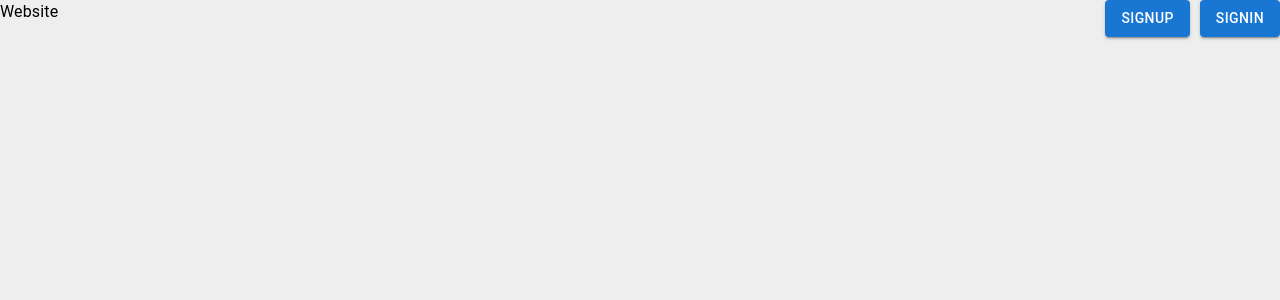
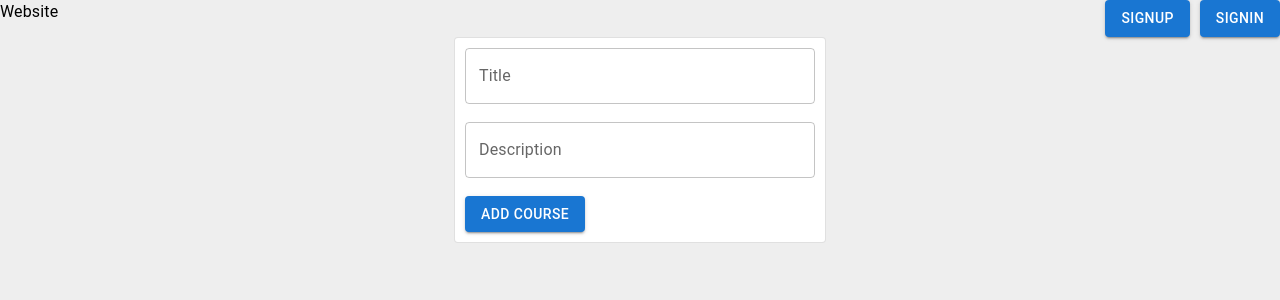
Before and after one commit to Anuraag-CH/course-selling-website-ui, a React (Vite) app: page /addcourse in a window 1280 px wide. Shown: the top 300 px of the page. Built offline with nearby package versions, Linux system fonts and the light colour scheme.

Commit message:
add cousrse

```diff
--- /dev/null
+++ b/src/AddCourse.jsx
@@ -0,0 +1,54 @@
+import Button from "@mui/material/Button";
+import TextField from "@mui/material/TextField";
+import Card from "@mui/material/Card";
+import { useState } from "react";
+
+function AddCourse() {
+  const [title, setTitle] = useState("");
+  const [description, setDescription] = useState("");
+
+  return (
+    <div style={{ display: "flex", justifyContent: "center" }}>
+      <Card variant="outlined" style={{ width: 350, padding: 10 }}>
+        <TextField
+          id="filled-basic"
+          label="Title"
+          variant="outlined"
+          fullWidth={true}
+          onChange={(e) => {
+            setTitle(e.target.value);
+          }}
+        />
+        <br />
+        <br />
+        <TextField
+          id="outlined-password-input"
+          label="Description"
+          fullWidth={true}
+          onChange={(e) => {
+            setDescription(e.target.value);
+          }}
+        />
+        <br />
+        <br />
+        <Button
+          variant="contained"
+          onClick={() => {
+            fetch("http://localhost:3000/admin/courses", {
+              method: "POST",
+              body: JSON.stringify({ title, description, published: true }),
+              headers: {
+                "Content-type": "application/json",
+                Authorization: "Bearer " + localStorage.getItem("token"), // Replace "token" with the actual key used for the token in localStorage
+              },
+            });
+          }}
+        >
+          Add Course
+        </Button>
+      </Card>
+    </div>
+  );
+}
+
+export default AddCourse;
--- a/src/App.jsx
+++ b/src/App.jsx
@@ -3,6 +3,7 @@
 import Signup from "./Signup";
 import AppBar from "./Appbar";
 import Signin from "./Signin";
+import AddCourse from "./AddCourse";
 
 function App() {
   return (
@@ -14,6 +15,7 @@
         <Routes>
           <Route path="/signin" element={<Signin />} />
           <Route path="/signup" element={<Signup />} />
+          <Route path="/addcourse" element={<AddCourse />} />
         </Routes>
       </Router>
     </div>
```
